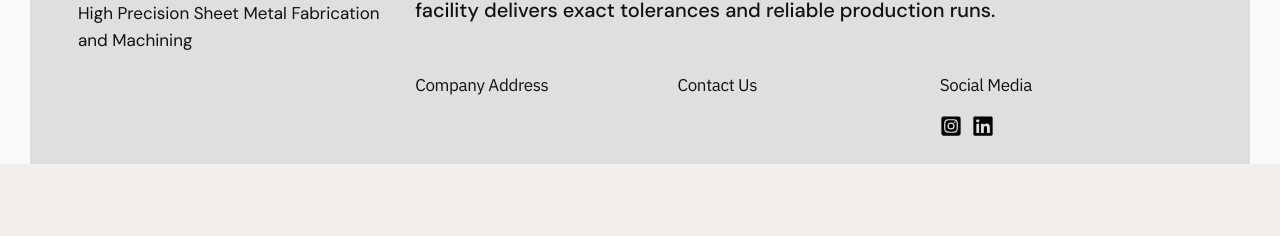
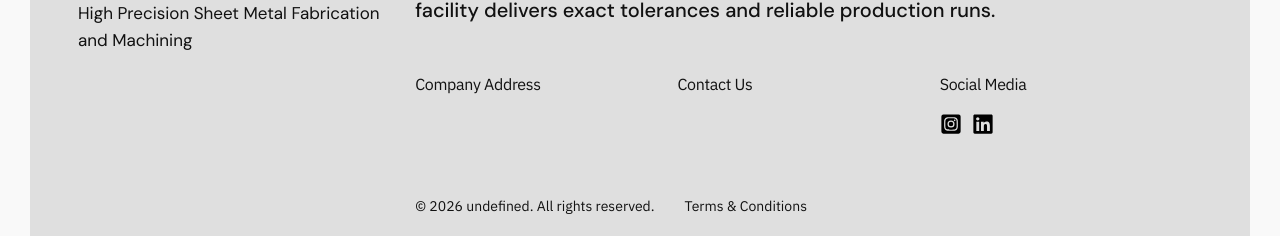
Before and after one commit to gustavoharcon/harcon-precision, a Next.js app: page / in a window 1280 px wide. Shown: the part 6128-6364 px from the top of the page. Before the commit the page ends 6292 px from the top, so only its background shows below. Built offline with nearby package versions, Linux system fonts and the light colour scheme.

Commit message:
HPM-19-develop-home-page Need to replace the images and copy of the Home page with real product pictures and copy that works

```diff
--- a/app/globals.css
+++ b/app/globals.css
@@ -1510,6 +1510,9 @@ section.portfolio {
 
             a {
               transition: all .3s ease-in-out;
+              font-size: 16px;
+              font-weight: 600;
+              font-family: var(--font-dm-sans);
 
               &:hover,
               &:active,
@@ -1534,7 +1537,7 @@ section.portfolio {
                 flex: 1;
 
                 >.title {
-                  font-size: 17px;
+                  font-size: 16px;
                   color: var(--color-black-2);
                   font-weight: 400;
                 }
@@ -1570,6 +1573,25 @@ section.portfolio {
                   }
                 }
 
+              }
+            }
+
+            >.terms {
+              display: flex;
+              flex-flow: row nowrap;
+              align-items: center;
+              gap: 30px;
+              margin-top: 50px;
+
+              >.column {
+
+                >p,
+                >a {
+                  font-size: 14px;
+                  font-weight: 400;
+                  font-family: var(--font-plex-sans);
+                  color: var(--color-black-2);
+                }
               }
             }
           }
--- a/components/Footer.tsx
+++ b/components/Footer.tsx
@@ -56,12 +56,11 @@ export function Footer() {
               </div>
               <div className="terms">
                 <div className="column">
-
+                  <p>{"© " + new Date().getFullYear() + ` ${process.env.NEXT_PUBLIC_COMPANY_NAME}. All rights reserved.`}</p>
                 </div>
                 <div className="column">
-
+                  <Link href="/terms-and-conditions" aria-label="Terms & Conditions">Terms & Conditions</Link>
                 </div>
-                <div className="column"></div>
               </div>
             </div>
           </div>
```
